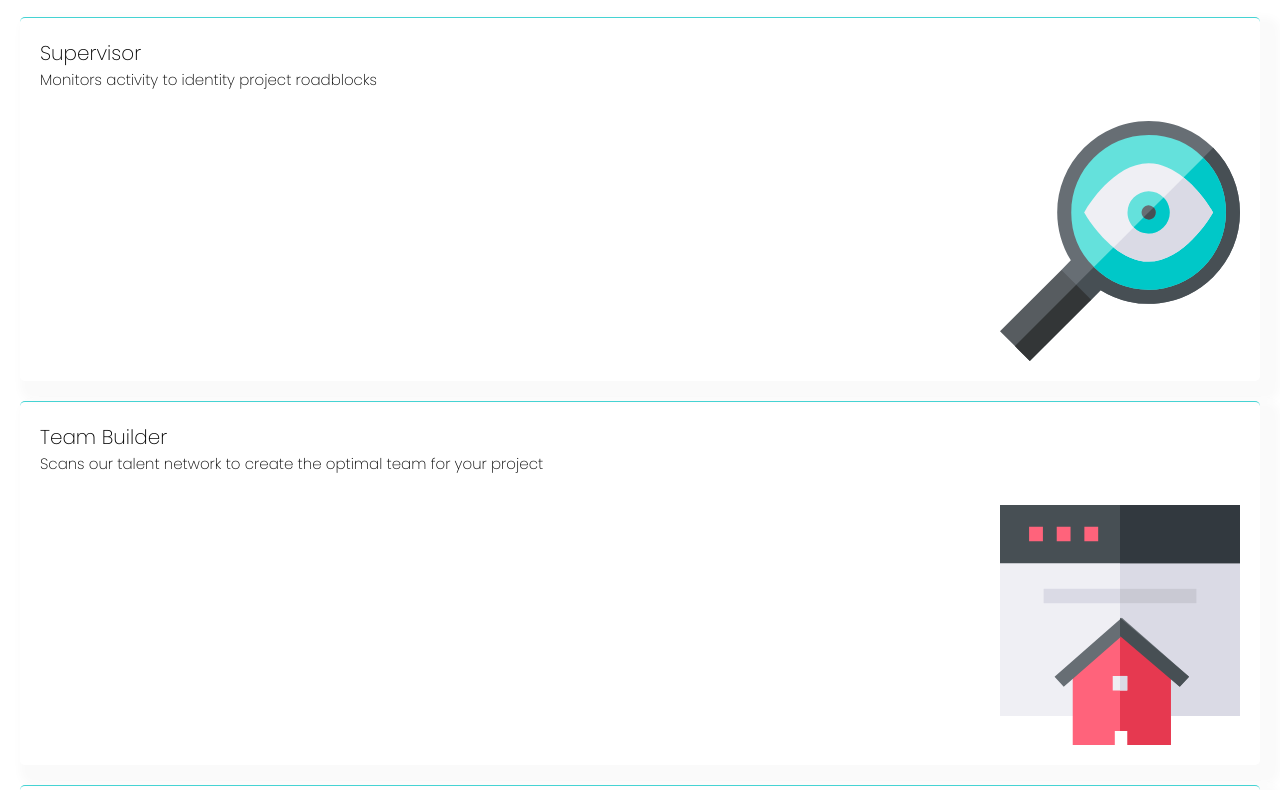
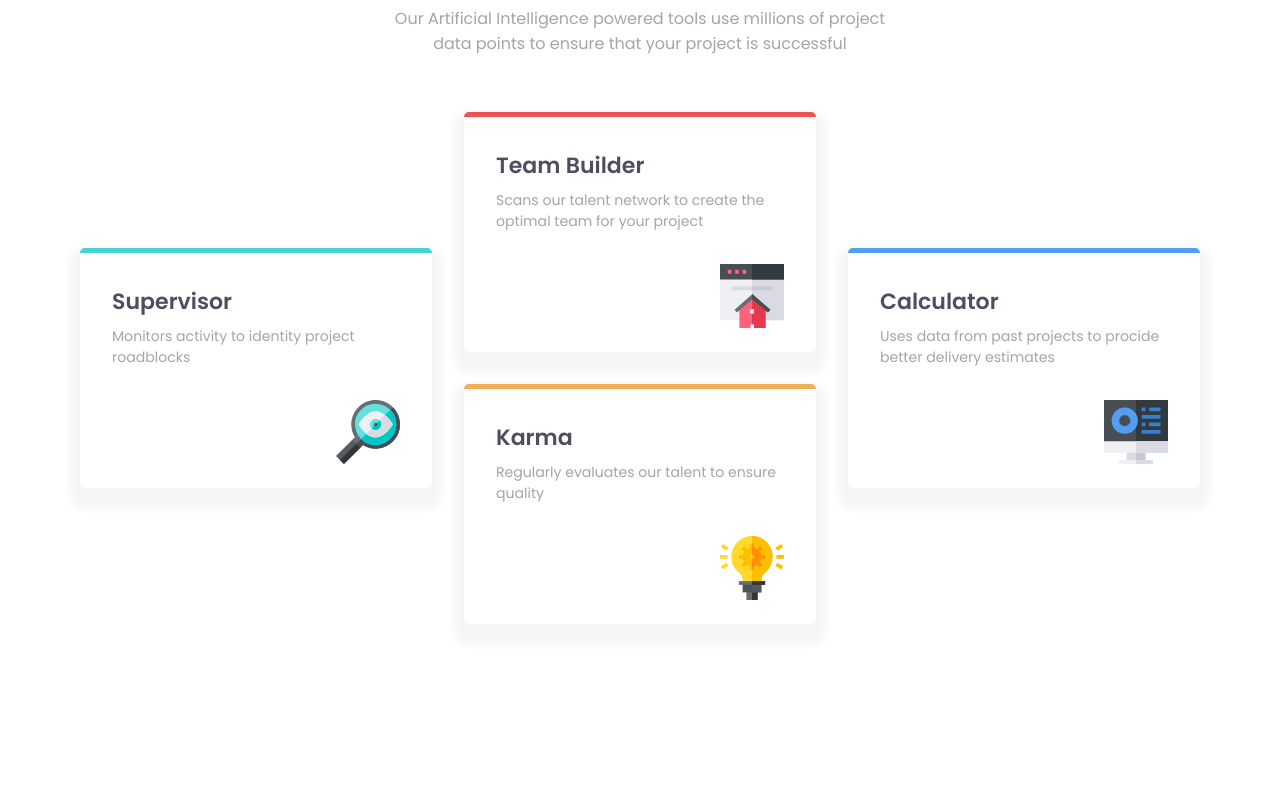
Before and after one commit to Ericksongit/four-card-feacture-section-ericksongit.github.io, a plain HTML site: page index.html in a window 1280 px wide. Shown: the part 126-916 px from the top of the page. After the commit the page ends 800 px from the top, so only its background shows below. Drawn offline with Linux system fonts and the light colour scheme.

Commit message:
projeto finalizado, sem estimativa de tempo

```diff
--- a/css/style.css
+++ b/css/style.css
@@ -5,8 +5,6 @@
   padding: 0;
   box-sizing: border-box;
   font-family: 'Poppins', sans-serif;
-  font-size: 15px;
-  font-weight: 200;
 }
 
 :root {
@@ -14,42 +12,114 @@
   --cyan: hsl(180, 62%, 55%);
   --orange: hsl(34, 86%, 64%);
   --blue: hsl(212, 86%, 64%);
-  --very-dark-blue: (234, 12%, 34%);
+  --very-dark-blue: hsl(234, 12%, 34%);
   --grayish-blue: hsl(229, 6%, 66%);
-  --very-light-gray: hsl(0, 0%, 98%);
+  --very-light-gray: hsl(0, 0%, 96%);
 }
 
+section {
+  display: flex;
+  flex-direction:column;
+}
+span {
+  font-weight: 400;
+  color: var(--grayish-blue);
+  padding-block: 0.5rem;
+  font-size: 0.88rem;
 
+}
+
+h1, h2 {
+  color: var(--very-dark-blue);
+  font-size:1.25rem;
+}
+
+img {
+  display: flex;
+  align-self: flex-end;
+  flex-basis: 2.5rem;
+  justify-content: flex-end;
+  padding-top: 1.5rem;
+}
 .title {
   display: flex;
-  justify-content: center;
   flex-direction: column;
   align-items: center;
-  padding:20px;
+  padding:1.25rem;
+  text-align: center;
 }
 
 .title h1, h2{
-  font-size:20px;
+  font-size: 1.38rem;
 }
 
-.tile h1 {
-  font-weight: 600;
+.title h2 {
+  font-weight: 200;
 
 }
 
-.container {
+.title span {
+  padding: 1.25rem;
+  max-width: 35rem;
+}
+.upper-container {
+  display: flex;
+  flex-wrap: wrap;
+  flex-direction: row;
+  align-items: center;
+  justify-content: center;
+}
+
+.inner-container {
   display: flex;
   flex-direction: column;
-  margin: 20px;
-  padding: 20px ;
-  border-top: 1px solid var(--cyan);
+  flex-wrap: nowrap;
+}
+.block {
+  display: flex;
+  flex-direction: column;
+  max-width: 21rem;
+  margin: 1rem;
+  padding: 1.5rem ;
   border-radius: 5px;
-  box-shadow: 10px 10px 10px 10px var(--very-light-gray);
+  box-shadow: 0 10px 10px 10px var(--very-light-gray);
 }
 
-.container img {
-  display: flex;
-  align-self: flex-end;
-  width: 20%;
-  padding-top: 30px;
+.upper-container .block:nth-child(1){
+  border-top: 5px solid var(--cyan);
 }
+
+.inner-container .block:nth-child(1){
+  border-top: 5px solid var(--red);
+}
+
+.inner-container .block:nth-child(2){
+  border-top: 5px solid var(--orange);
+}
+
+.upper-container .block:nth-child(3){
+  border-top: 5px solid var(--blue);
+}
+
+@media screen and (max-width: 1215px) {
+  .upper-container {
+    display:flex;
+    flex-direction: column;
+  }
+}
+
+@media screen and (min-width: 1215px) {
+  .block {
+    padding:2rem;
+    max-width: 22rem;
+    height: 15rem;
+  }
+
+  .title h1, .title h2{
+    font-size: 1.88rem;
+  }
+
+  .title span {
+    font-size: 1rem;
+  }
+}
--- a/index.html
+++ b/index.html
@@ -7,6 +7,7 @@
     <link href="css/style.css" rel="stylesheet">
   </head>
   <body>
+    <section>
       <div class="title">
         <h2>Reliable, efficient delivery</h2>
         <h1>Powered by Technology</h1>
@@ -15,25 +16,30 @@
           to ensure that your project is successful
         </span>
       </div>
-    <div class="container">
+      <div class="upper-container">
+        <div class="block">
         <h2>Supervisor</h2>
-      <p>Monitors activity to identity project roadblocks</p>
+        <span>Monitors activity to identity project roadblocks</span>
         <img src="assets/icon-supervisor.svg" alt="">
       </div>
-    <div class="container">
+      <div class="inner-container" >
+        <div class="block">
           <h2>Team Builder</h2>
-      <p>Scans our talent network to create the optimal team for your project</p>
+          <span>Scans our talent network to create the optimal team for your project</span>
           <img src="assets/icon-team-builder.svg" alt="">
         </div>
-    <div class="container">
+        <div class="block">
           <h2>Karma</h2>
-      <p>Regularly evaluates our talent to ensure quality</p>
+          <span>Regularly evaluates our talent to ensure quality</span>
           <img src="assets/icon-karma.svg" alt="">
         </div>
-    <div class="container">
+      </div>
+        <div class="block">
           <h2>Calculator</h2>
-      <p>Uses data from past projects to procide better delivery estimates</p>
+          <span>Uses data from past projects to procide better delivery estimates</span>
           <img src="assets/icon-calculator.svg" alt="">
         </div>
+      </div>
+    </section>
   </body>
 </html>
```
Lines whose indentation alone changed are shown as unchanged.
